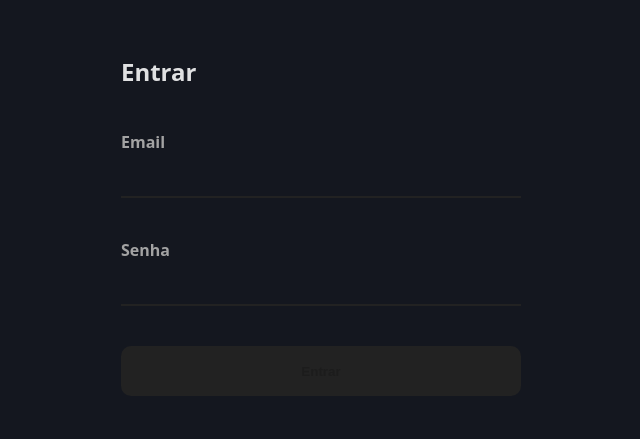
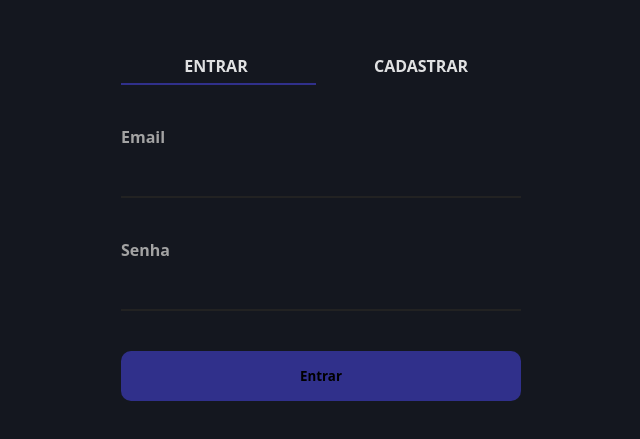
Before and after one commit to LucasG1001/grana, a React (Vite) app in the folder web/: page /login in a window 1280 px wide. Shown: the part 175-614 px from the top of the page, without its empty margins (319-959 px from the left). Built offline with nearby package versions, Linux system fonts and the light colour scheme.

Commit message:
feat: form mode

```diff
--- a/web/package.json
+++ b/web/package.json
@@ -10,6 +10,7 @@
     "preview": "vite preview"
   },
   "dependencies": {
+    "@fontsource/roboto": "^5.2.6",
     "axios": "^1.10.0",
     "react": "^19.1.0",
     "react-dom": "^19.1.0",
--- a/web/src/components/FormLogin.jsx
+++ b/web/src/components/FormLogin.jsx
@@ -1,9 +1,10 @@
-import React from "react";
+import React, { useEffect } from "react";
 import styles from "./FormLogin.module.css";
 import Input from "./Input";
+import { validInput } from "./inputValidator";
 
 const Form = () => {
-  const [button, setButton] = React.useState(false);
+  const [formMode, setFormMode] = React.useState("login");
   const [email, setEmail] = React.useState({
     value: "",
     errorMessage: "",
@@ -20,29 +21,65 @@ const Form = () => {
     label: "Senha",
   });
 
+  useEffect(() => {
+    setEmail({
+      value: "",
+      errorMessage: "",
+      type: "email",
+      id: "email",
+      label: "Email",
+    });
+    setPassword({
+      value: "",
+      errorMessage: "",
+      type: "password",
+      id: "password",
+      label: "Senha",
+    });
+  }, [formMode]);
+
   const handleSubmit = (e) => {
     e.preventDefault();
 
-    if (
-      email.value &&
-      password.value &&
-      !email.errorMessage &&
-      !password.errorMessage
-    ) {
-      setButton(true);
+    const emailError = validInput(email.id, email.value);
+    const passwordError = validInput(password.id, password.value);
+
+    setEmail((prev) => ({
+      ...prev,
+      errorMessage: emailError || "",
+    }));
+
+    setPassword((prev) => ({
+      ...prev,
+      errorMessage: passwordError || "",
+    }));
+
+    const isValid = !emailError && !passwordError;
+
+    if (isValid) {
+      console.log("Formulário válido, enviando dados...");
     }
   };
 
   return (
     <form onSubmit={handleSubmit} className={styles.form} action="">
-      <h2>Entrar</h2>
+      <div className={styles.formMode}>
+        <div
+          onClick={() => setFormMode("login")}
+          className={formMode == "login" ? styles.active : ""}
+        >
+          ENTRAR
+        </div>
+        <div
+          onClick={() => setFormMode("newUser")}
+          className={formMode == "newUser" ? styles.active : ""}
+        >
+          CADASTRAR
+        </div>
+      </div>
       <Input input={email} setInput={setEmail} />
       <Input input={password} setInput={setPassword} />
-      <button
-        className={`${styles.button} ${!button && styles.disabled}`}
-        disabled={!button}
-        type="submit"
-      >
+      <button className={`${styles.button}`} type="submit">
         Entrar
       </button>
     </form>
--- a/web/src/components/FormLogin.module.css
+++ b/web/src/components/FormLogin.module.css
@@ -12,10 +12,26 @@
   border: none;
   border-radius: 10px;
   font-weight: 600;
-  background: blue;
+  background: #30308b;
+  cursor: pointer;
 }
 
-.button.disabled {
-  background: #222222;
-  cursor: not-allowed;
+.formMode {
+  display: grid;
+  grid-template-columns: repeat(2, 1fr);
+  gap: 10px;
+  border-radius: 10px;
+  font-weight: 600;
+  width: 100%;
+
+  cursor: pointer;
 }
+
+.formMode div {
+  padding: 5px 5px 5px 0px;
+  text-align: center;
+}
+
+.formMode div.active {
+  border-bottom: 2px solid #30308b;
+}
--- a/web/src/components/Input.jsx
+++ b/web/src/components/Input.jsx
@@ -1,96 +1,31 @@
 import React from "react";
 import styles from "./Input.module.css";
+import { validInput } from "./inputValidator";
 
 const Input = ({ input, setInput }) => {
-  const validations = [
-    {
-      id: "email",
-      tests: [
-        {
-          id: "required",
-          errorMessage: "Campo obrigatório",
-          regex: /^.{1,}$/,
-        },
-        {
-          id: "email",
-          errorMessage: "Email inválido",
-          regex: /^[A-Z0-9._%+-]+@[A-Z0-9.-]+\.[A-Z]{2,}$/i,
-        },
-      ],
-    },
-    {
-      id: "password",
-      tests: [
-        {
-          id: "required",
-          errorMessage: "Campo obrigatório",
-          regex: /^.{1,}$/,
-        },
-        {
-          id: "length",
-          errorMessage: "Mínimo de 6 caracteres",
-          regex: /^.{8,}$/,
-        },
-        {
-          id: "uppercase",
-          errorMessage: "Pelo menos uma letra maiúscula",
-          regex: /[A-Z]/,
-        },
-        {
-          id: "lowercase",
-          errorMessage: "Pelo menos uma letra minúscula",
-          regex: /[a-z]/,
-        },
-        {
-          id: "number",
-          errorMessage: "Pelo menos um número",
-          regex: /[0-9]/,
-        },
-      ],
-    },
-  ];
   const handleBlur = (e) => {
-    validInput(e.target.value);
+    const errorMessage = validInput(input.id, e.target.value);
+
+    setInput((prev) => ({
+      ...prev,
+      errorMessage: errorMessage || "",
+    }));
   };
 
   const handleChange = (e) => {
     if (input.errorMessage) {
-      validInput(e.target.value);
+      const errorMessage = validInput(input.id, e.target.value);
+      setInput((prev) => ({
+        ...prev,
+        value: e.target.value,
+        errorMessage: errorMessage || "",
+      }));
     } else {
       setInput((prev) => ({
         ...prev,
         value: e.target.value,
       }));
     }
-  };
-
-  const validInput = (value) => {
-    const inputValidations = validations.find(
-      (validation) => validation.id === input.id
-    );
-
-    if (!inputValidations) {
-      setInput((prev) => ({
-        ...prev,
-        value,
-        errorMessage: "",
-      }));
-    }
-
-    let errorFound = false;
-
-    for (const test of inputValidations.tests) {
-      if (!test.regex.test(value)) {
-        errorFound = test.errorMessage;
-        break;
-      }
-    }
-
-    setInput((prev) => ({
-      ...prev,
-      value,
-      errorMessage: errorFound || "",
-    }));
   };
 
   return (
--- /dev/null
+++ b/web/src/components/inputValidator.js
@@ -0,0 +1,74 @@
+const validations = [
+  {
+    id: "email",
+    tests: [
+      {
+        id: "required",
+        errorMessage: "Campo obrigatório",
+        regex: /^.{1,}$/,
+      },
+      {
+        id: "email",
+        errorMessage: "Email inválido",
+        regex: /^[A-Z0-9._%+-]+@[A-Z0-9.-]+\.[A-Z]{2,}$/i,
+      },
+    ],
+  },
+  {
+    id: "password",
+    tests: [
+      {
+        id: "required",
+        errorMessage: "Campo obrigatório",
+        regex: /^.{1,}$/,
+      },
+      {
+        id: "length",
+        errorMessage: "Mínimo de 6 caracteres",
+        regex: /^.{8,}$/,
+      },
+      {
+        id: "uppercase",
+        errorMessage: "Pelo menos uma letra maiúscula",
+        regex: /[A-Z]/,
+      },
+      {
+        id: "lowercase",
+        errorMessage: "Pelo menos uma letra minúscula",
+        regex: /[a-z]/,
+      },
+      {
+        id: "number",
+        errorMessage: "Pelo menos um número",
+        regex: /[0-9]/,
+      },
+    ],
+  },
+];
+
+const validInput = (id, value) => {
+  const inputValidations = validations.find((v) => v.id === id);
+
+  if (!inputValidations) return null;
+
+  if (!inputValidations) {
+    setInput((prev) => ({
+      ...prev,
+      value,
+      errorMessage: "",
+    }));
+  }
+
+  let errorFound = false;
+
+  for (const test of inputValidations.tests) {
+    if (!test.regex.test(value)) {
+      errorFound = test.errorMessage;
+      break;
+    }
+  }
+
+  return errorFound;
+};
+
+export { validInput };
--- a/web/src/index.css
+++ b/web/src/index.css
@@ -16,6 +16,7 @@
   box-sizing: border-box;
   margin: 0;
   padding: 0;
+  font-family: system-ui, Avenir, Helvetica, Arial, sans-serif;
 }
 
 h1 {
```
Also changed, not shown: 1 other file (tests, documents, lock files or other folders).
